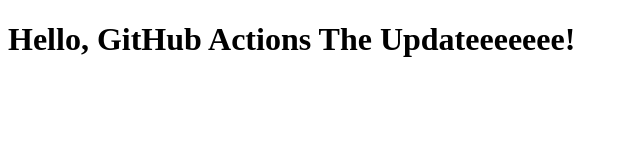
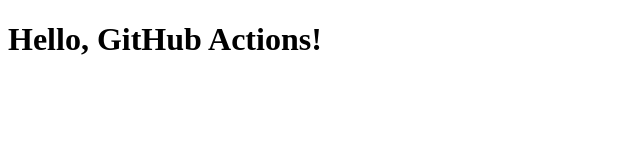
Before and after one commit to ronskillz256/gh-deployment-workflow, a plain HTML site: page index.html in a window 1280 px wide. Shown: the whole page, without its empty margins (0-640 px from the left). Drawn offline with Linux system fonts and the light colour scheme.

Commit message:
Update index.html

```diff
--- a/index.html
+++ b/index.html
@@ -1,9 +1,9 @@
 <!DOCTYPE html>
 <html>
 <head>
-    <title>Hello, GitHub Actions... This is the Updatteee!</title>
+    <title>Hello, GitHub Actions!</title>
 </head>
 <body>
-    <h1>Hello, GitHub Actions The Updateeeeeee!</h1>
+    <h1>Hello, GitHub Actions!</h1>
 </body>
 </html>
```
